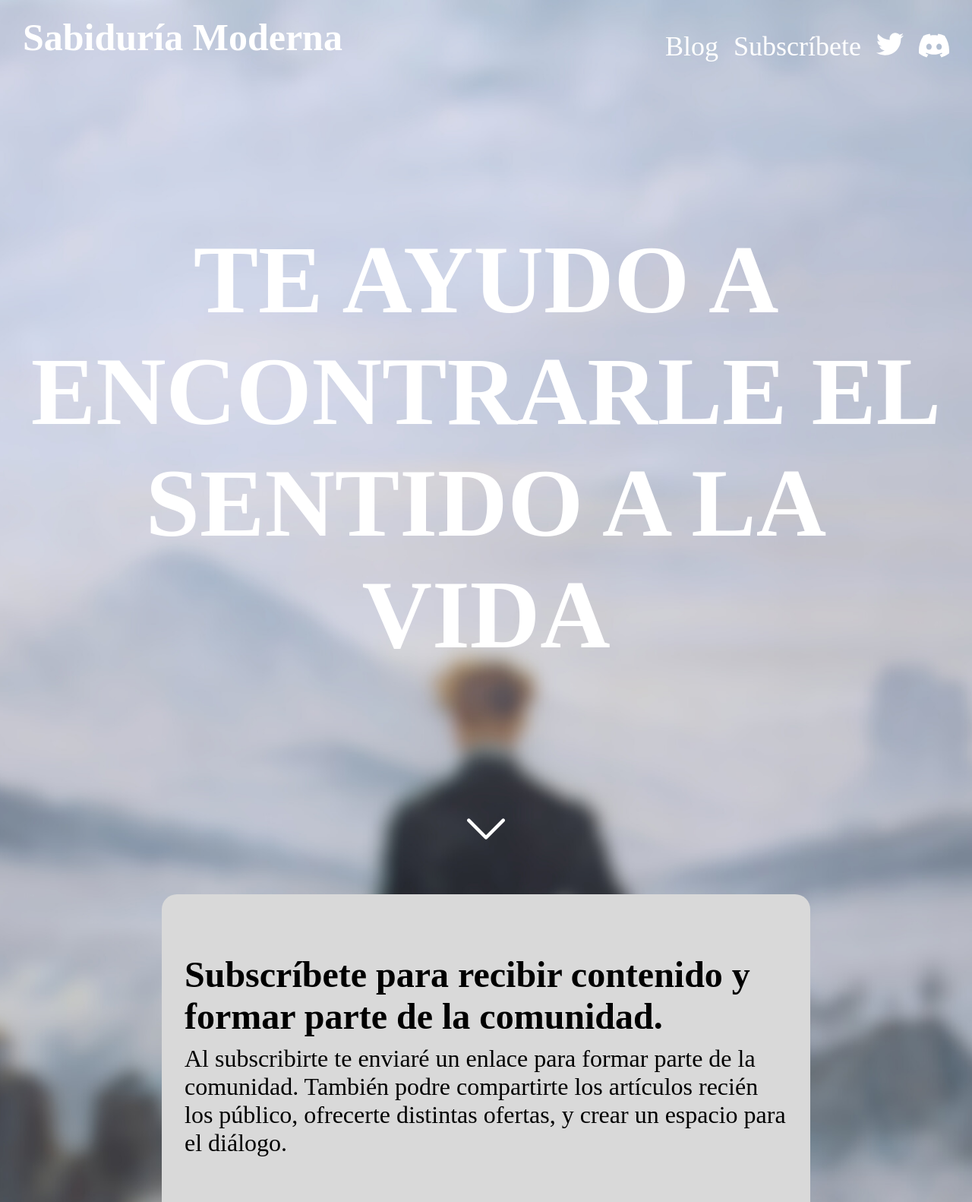
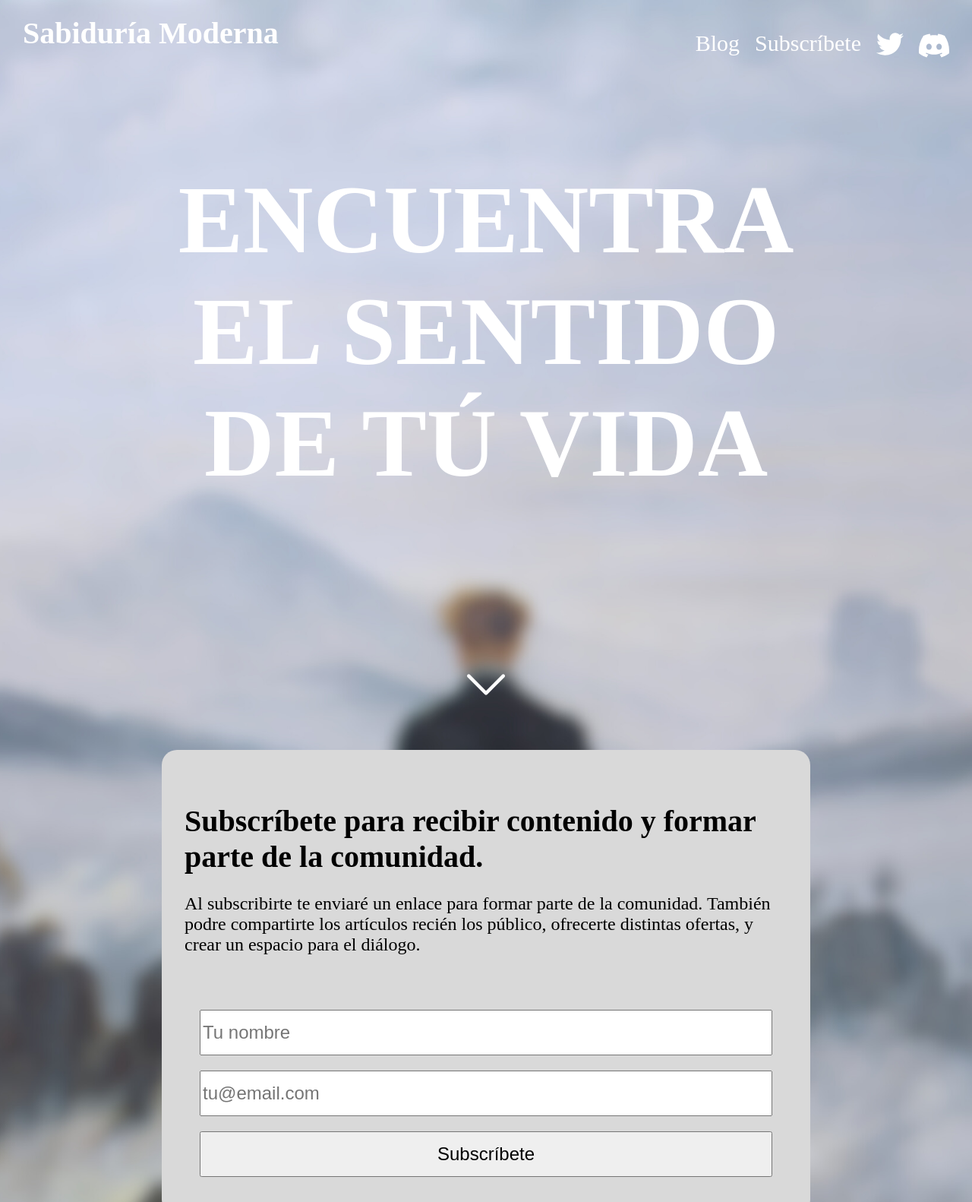
Before and after one commit to Ivan-Berezin/sabiduriamoderna, a plain HTML site: page index.html in a window 1280 px wide. Shown: the top 1582 px of the page at 76% size. Drawn offline with Linux system fonts and the light colour scheme.

Commit message:
Fix size issue and change slogan

```diff
--- a/index.html
+++ b/index.html
@@ -36,7 +36,7 @@
                     </div>
                 </nav>
             </div>
-            <h2>TE AYUDO A ENCONTRARLE EL SENTIDO A LA VIDA</h2>
+            <h2>ENCUENTRA EL SENTIDO DE TÚ VIDA</h2>
             <a href="#first-jump"><svg class="down-arrow" fill="white" width="50px" version="1.1" id="Layer_1" xmlns="http://www.w3.org/2000/svg" xmlns:xlink="http://www.w3.org/1999/xlink"
                 viewBox="0 0 330 330" xml:space="preserve">
            <path id="XMLID_225_" d="M325.607,79.393c-5.857-5.857-15.355-5.858-21.213,0.001l-139.39,139.393L25.607,79.393
--- a/styles.css
+++ b/styles.css
@@ -21,20 +21,20 @@ body {
 
 .title {
     font-weight: bold;
-    font-size: 50px;
+    font-size: 40px;
     color: white;
     margin-top: -10px;
 }
 
 @media screen and (max-width:400px) {
     .title{
-        font-size: 40px;
+        font-size: 30px;
     }
 }
 
 .header-links {
     display: flex;
-    font-size: 36px;
+    font-size: 30px;
     gap: 20px;
     margin-left: auto;
     flex-wrap: wrap;
@@ -93,7 +93,7 @@ a:hover>svg{
      display: block;
      margin-top: 10px;
      text-align: center;
-     font-size: 36px;
+     font-size: 30px;
      text-decoration: none;
  }
 
@@ -130,26 +130,28 @@ a:hover>svg{
    }
 
 h2 {
-    margin-top: 15%;
+    margin-top: 10%;
     text-align: center;
     font-size: 8rem;
     color: white;
+    padding-right: 10%;
+    padding-left: 10%;
 }
 
 @media screen and (max-width: 1000px) {
     h2 {
-        font-size: 6rem;
+        font-size: 5rem;
     }
 }
 
 @media screen and (max-width: 560px) {
     h2 {
-        font-size: 3.5rem;
+        font-size: 2.5rem;
     }
 }
 
 .down-arrow {
-    margin-top: 15%;
+    margin-top: 18%;
     margin-left: auto;
     margin-right: auto;
     display: block;
@@ -198,16 +200,17 @@ h2 {
     display: flex;
     flex-direction: column;
     flex: auto;
+    gap: 15px;
    /* max-width: 60%; */
 }
 
 .text>h3 {
-    font-size: 3rem;
+    font-size: 2.5rem;
     margin-bottom: 10px;
 }
 
 .text>h4 {
-    font-size: 2rem;
+    font-size: 1.5rem;
     font-weight: 100;
     margin-top: 0;
 }
@@ -224,7 +227,7 @@ h2 {
 
 #myForm>input {
     min-height: 60px;
-    font-size: 2rem;
+    font-size: 1.5rem;
     box-sizing: border-box;
 }
 
@@ -326,7 +329,7 @@ h2 {
 /*links*/
 .links {
     display: flex;
-    font-size: 40px;
+    font-size: 32px;
     justify-content: center;
     gap: 80px;
     margin-top: 5%;
```
